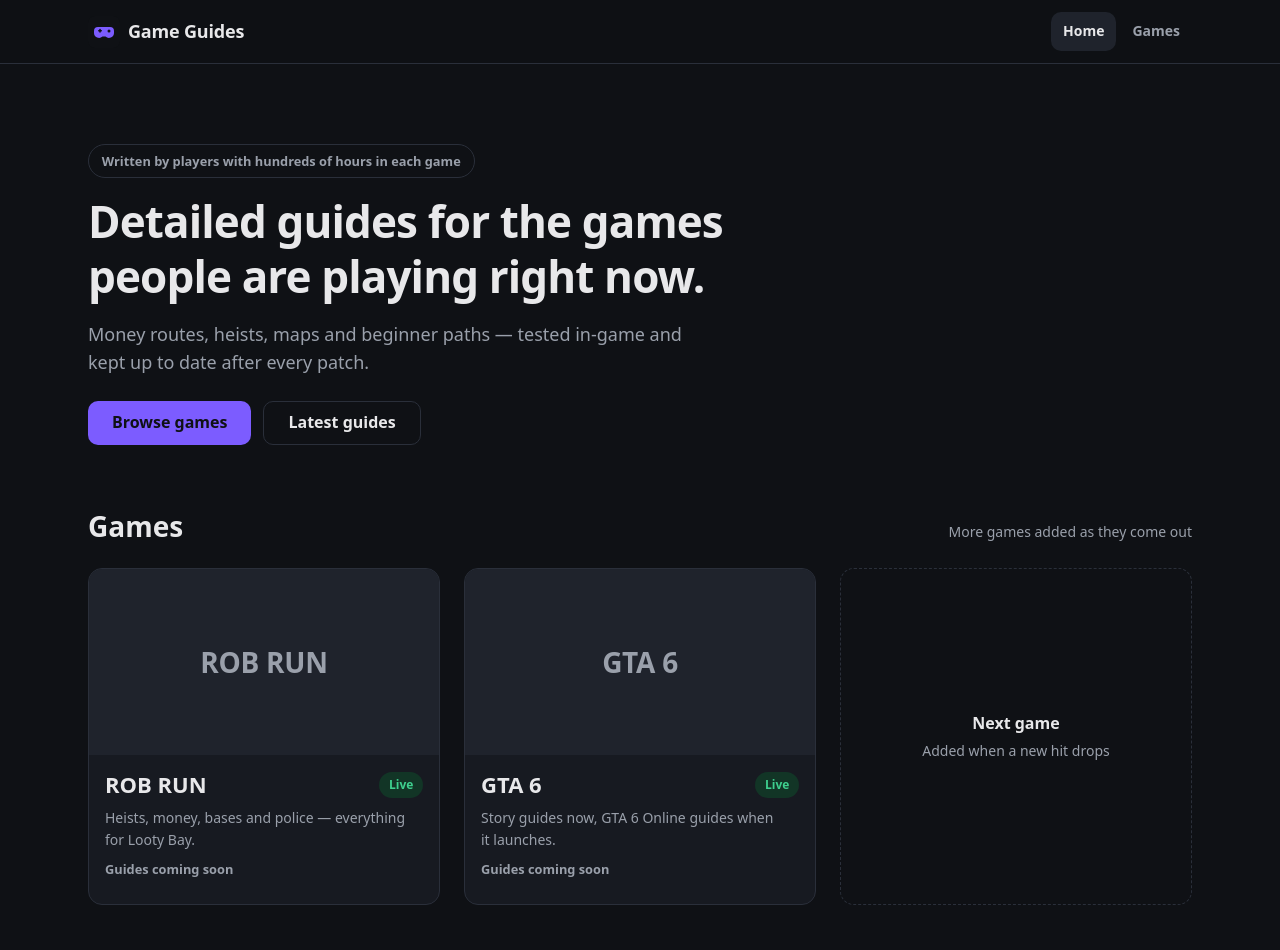
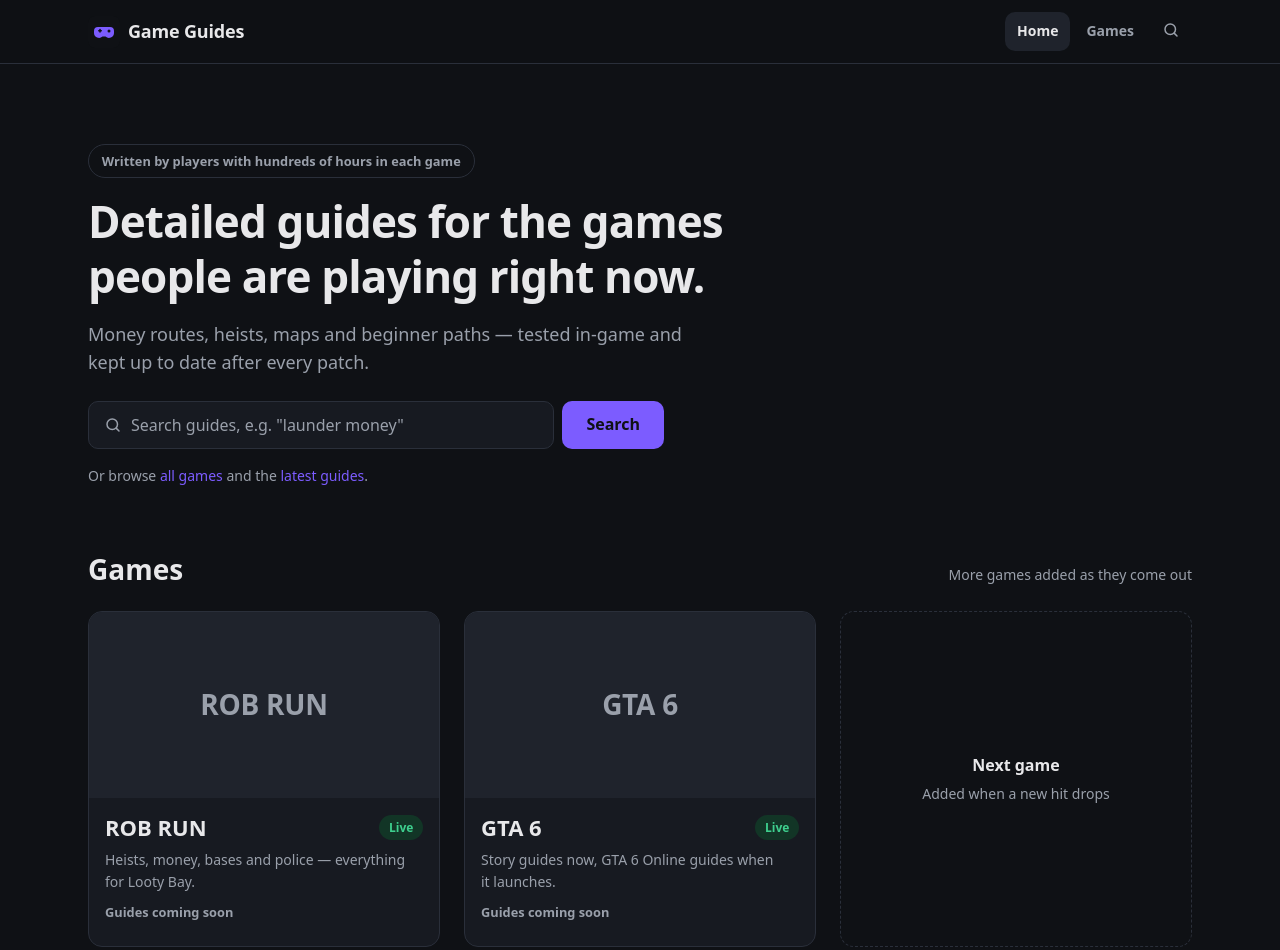
Before and after one commit to emirsultan1/game-guides, an Astro site: page / in a window 1280 px wide. Shown: the top 950 px of the page. Built offline with nearby package versions, Linux system fonts and the light colour scheme; Astro itself is replaced by a stand-in of ours.

Commit message:
feat: add site search
- Add /search-index.json, built at build time from every published guide (drafts included in dev only)
- Add a /search page that searches the index in the browser, ranking title matches above game/topic/tags and description
- Normalize text so accents, apostrophes and punctuation don't block matches
- Show result counts, an empty-query hint, a no-results message and a load error message
- Add a reusable SearchForm component that works without JavaScript (plain GET form)
- Add a search icon to the header
- Replace the homepage hero buttons with the search box and browse links
- Mark the search page noindex

```diff
--- a/src/components/Header.astro
+++ b/src/components/Header.astro
@@ -27,6 +27,29 @@ const currentPath = cleanPath(Astro.url.pathname);
             </li>
           ))
         }
+        <li>
+          <a
+            href="/search"
+            class="nav-link search-link"
+            aria-label="Search guides"
+            aria-current={currentPath === '/search' ? 'page' : undefined}
+          >
+            <svg
+              aria-hidden="true"
+              width="18"
+              height="18"
+              viewBox="0 0 24 24"
+              fill="none"
+              stroke="currentColor"
+              stroke-width="2"
+              stroke-linecap="round"
+              stroke-linejoin="round"
+            >
+              <circle cx="11" cy="11" r="7"></circle>
+              <path d="m20 20-3.5-3.5"></path>
+            </svg>
+          </a>
+        </li>
       </ul>
     </nav>
   </div>
@@ -82,6 +105,12 @@ const currentPath = cleanPath(Astro.url.pathname);
     font-size: var(--text-sm);
   }
 
+  .search-link {
+    display: flex;
+    align-items: center;
+    min-height: 36px;
+  }
+
   .nav-link:hover,
   .nav-link[aria-current='page'] {
     color: var(--color-text);
--- /dev/null
+++ b/src/components/SearchForm.astro
@@ -0,0 +1,109 @@
+---
+// A search box that sends the reader to /search?q=...
+// Works without JavaScript: it's a plain form.
+export interface Props {
+  value?: string;
+  placeholder?: string;
+  autofocus?: boolean;
+  id?: string;
+}
+
+const {
+  value = '',
+  placeholder = 'Search guides, e.g. "launder money"',
+  autofocus = false,
+  id = 'search-input',
+} = Astro.props;
+---
+
+<form action="/search" method="get" role="search" class="search-form">
+  <label for={id} class="sr-only">Search guides</label>
+  <div class="field">
+    <svg
+      aria-hidden="true"
+      class="icon"
+      width="18"
+      height="18"
+      viewBox="0 0 24 24"
+      fill="none"
+      stroke="currentColor"
+      stroke-width="2"
+      stroke-linecap="round"
+      stroke-linejoin="round"
+    >
+      <circle cx="11" cy="11" r="7"></circle>
+      <path d="m20 20-3.5-3.5"></path>
+    </svg>
+    <input
+      id={id}
+      type="search"
+      name="q"
+      value={value}
+      placeholder={placeholder}
+      autocomplete="off"
+      autofocus={autofocus}
+      required
+    />
+  </div>
+  <button type="submit">Search</button>
+</form>
+
+<style>
+  .search-form {
+    display: flex;
+    flex-wrap: wrap;
+    gap: var(--space-2);
+    width: 100%;
+    max-width: 36rem;
+  }
+
+  .field {
+    position: relative;
+    flex: 1 1 16rem;
+    min-width: 0;
+  }
+
+  .icon {
+    position: absolute;
+    left: var(--space-4);
+    top: 50%;
+    transform: translateY(-50%);
+    color: var(--color-text-muted);
+    pointer-events: none;
+  }
+
+  input {
+    width: 100%;
+    height: 48px;
+    padding: 0 var(--space-4) 0 calc(var(--space-4) + 26px);
+    border: 1px solid var(--color-border);
+    border-radius: var(--radius);
+    background: var(--color-surface);
+    color: var(--color-text);
+  }
+
+  input::placeholder {
+    color: var(--color-text-muted);
+  }
+
+  input:focus-visible {
+    outline: 2px solid var(--color-accent);
+    outline-offset: 0;
+    border-color: transparent;
+  }
+
+  button {
+    height: 48px;
+    padding: 0 var(--space-6);
+    border: 0;
+    border-radius: var(--radius);
+    background: var(--color-accent);
+    color: var(--color-bg);
+    font-weight: 700;
+    cursor: pointer;
+  }
+
+  button:hover {
+    background: var(--color-accent-hover);
+  }
+</style>
--- a/src/pages/index.astro
+++ b/src/pages/index.astro
@@ -3,6 +3,7 @@ import BaseLayout from '@/layouts/BaseLayout.astro';
 import GameCard from '@/components/GameCard.astro';
 import GuideList from '@/components/GuideList.astro';
 import JsonLd from '@/components/JsonLd.astro';
+import SearchForm from '@/components/SearchForm.astro';
 import { SITE } from '@/site.config';
 import { getGames, getGuides, getGuideGameId } from '@/utils/content';
 import { websiteSchema } from '@/utils/schema';
@@ -31,10 +32,12 @@ const visibleGames = games.filter((game) => game.data.status !== 'archived');
     <p class="lead">
       Money routes, heists, maps and beginner paths — tested in-game and kept up to date after every patch.
     </p>
-    <div class="hero-actions">
-      <a href="#games" class="button button-primary">Browse games</a>
-      <a href="#latest" class="button button-secondary">Latest guides</a>
+    <div class="hero-search">
+      <SearchForm id="hero-search-input" />
     </div>
+    <p class="hero-links">
+      Or browse <a href="#games">all games</a> and the <a href="#latest">latest guides</a>.
+    </p>
   </section>
 
   <section id="games" class="container section" aria-labelledby="games-heading">
@@ -93,44 +96,14 @@ const visibleGames = games.filter((game) => game.data.status !== 'archived');
     font-size: var(--text-lg);
   }
 
-  .hero-actions {
-    display: flex;
-    flex-wrap: wrap;
-    gap: var(--space-3);
+  .hero-search {
+    width: 100%;
     margin-top: var(--space-2);
   }
 
-  .button {
-    display: inline-flex;
-    align-items: center;
-    min-height: 44px;
-    padding: 0 var(--space-6);
-    border-radius: var(--radius);
-    font-weight: 700;
-  }
-
-  .button:hover {
-    text-decoration: none;
-  }
-
-  .button-primary {
-    background: var(--color-accent);
-    color: var(--color-bg);
-  }
-
-  .button-primary:hover {
-    background: var(--color-accent-hover);
-    color: var(--color-bg);
-  }
-
-  .button-secondary {
-    border: 1px solid var(--color-border);
-    color: var(--color-text);
-  }
-
-  .button-secondary:hover {
-    background: var(--color-surface-2);
-    color: var(--color-text);
+  .hero-links {
+    color: var(--color-text-muted);
+    font-size: var(--text-sm);
   }
 
   .section {
```
Also changed, not shown: src/pages/search-index.json.ts (added, +39 -0 lines), src/pages/search.astro (added, +172 -0 lines).
